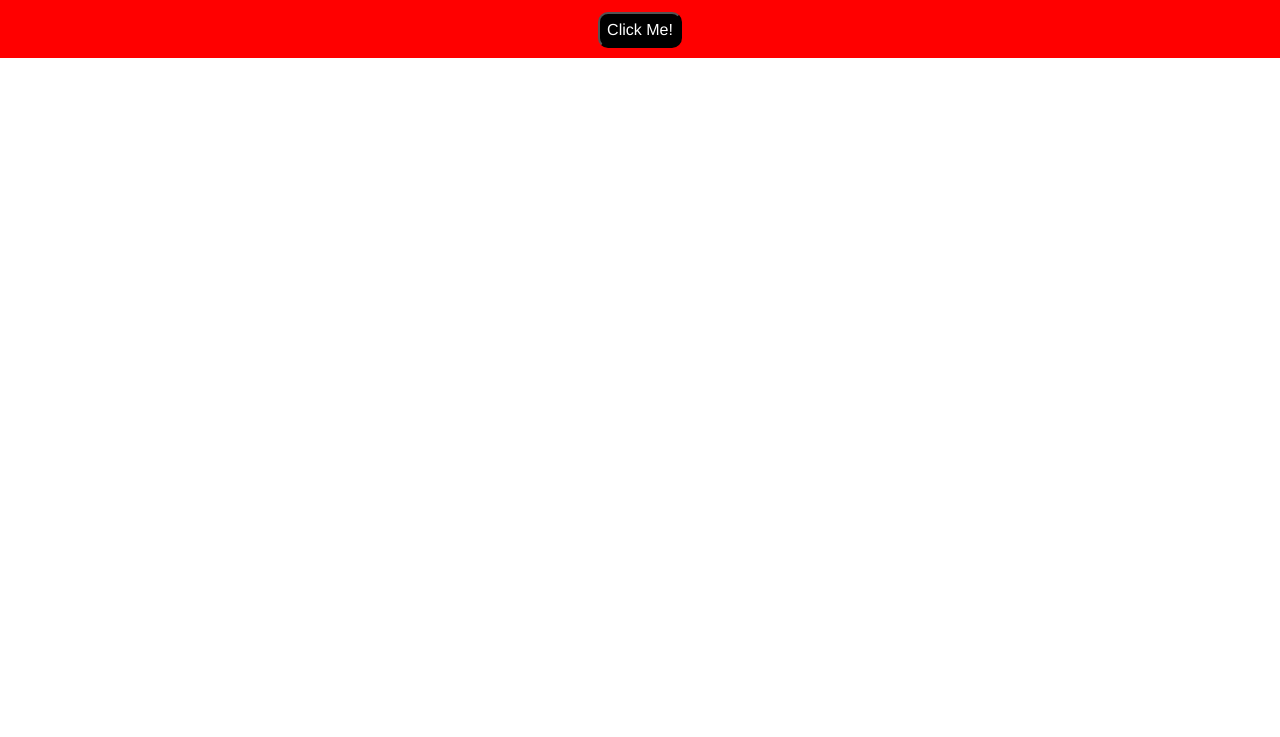
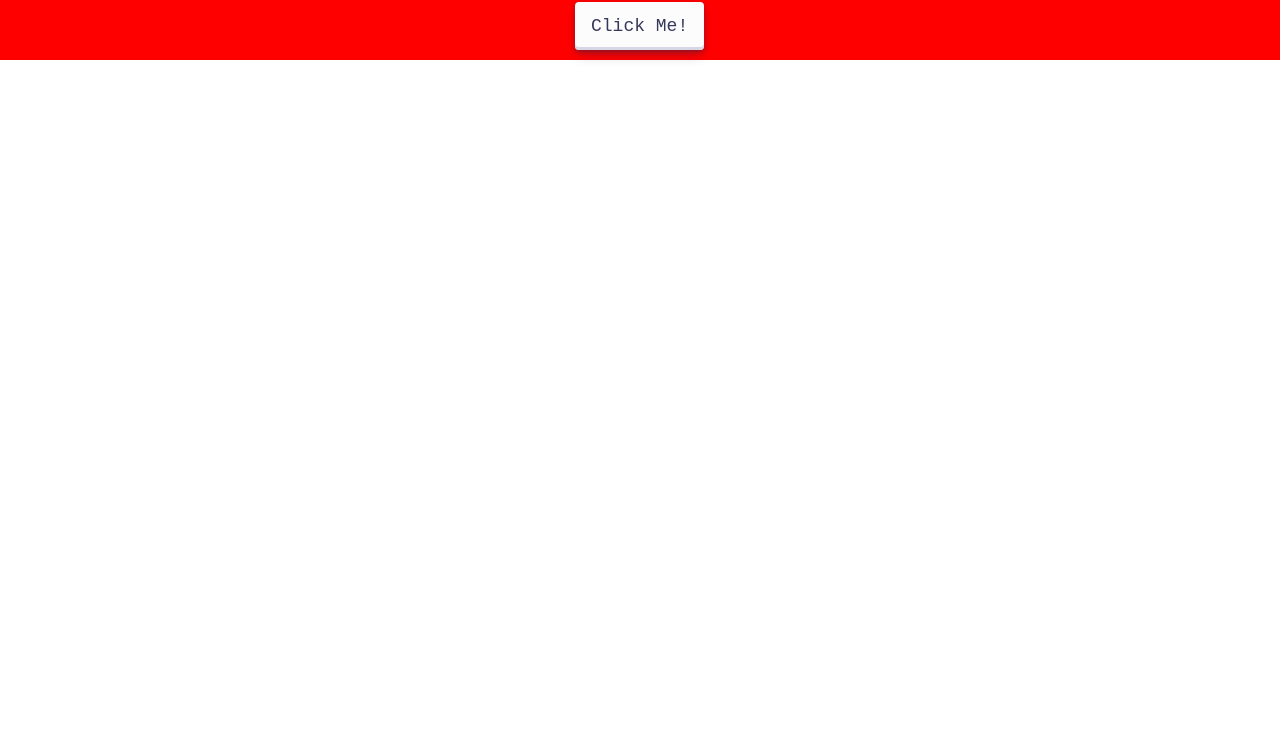
Before and after one commit to BekaAkhvlediani05/test2, a plain HTML site: page index.html in a window 1280 px wide. Shown: the part 63-800 px from the top of the page. Drawn offline with Linux system fonts and the light colour scheme.

Commit message:
changed the whole button

```diff
--- a/style.css
+++ b/style.css
@@ -11,12 +11,48 @@
   justify-content: center;
 }
 
-.button1 {
-  background-color: black;
-  margin-top: 10px;
-  padding: 7px;
-  border-radius: 10px;
-  color: white;
-  font-size: medium;
-  font-family: 'Franklin Gothic Medium', 'Arial Narrow', Arial, sans-serif;
+
+.button1{
+  align-items: center;
+  appearance: none;
+  background-color: #FCFCFD;
+  border-radius: 4px;
+  border-width: 0;
+  box-shadow: rgba(45, 35, 66, 0.4) 0 2px 4px,rgba(45, 35, 66, 0.3) 0 7px 13px -3px,#D6D6E7 0 -3px 0 inset;
+  box-sizing: border-box;
+  color: #36395A;
+  cursor: pointer;
+  display: inline-flex;
+  font-family: "JetBrains Mono",monospace;
+  height: 48px;
+  justify-content: center;
+  line-height: 1;
+  list-style: none;
+  overflow: hidden;
+  padding-left: 16px;
+  padding-right: 16px;
+  position: relative;
+  text-align: left;
+  text-decoration: none;
+  transition: box-shadow .15s,transform .15s;
+  user-select: none;
+  -webkit-user-select: none;
+  touch-action: manipulation;
+  white-space: nowrap;
+  will-change: box-shadow,transform;
+  font-size: 18px;
 }
+
+.button1:focus {
+  box-shadow: #D6D6E7 0 0 0 1.5px inset, rgba(45, 35, 66, 0.4) 0 2px 4px, rgba(45, 35, 66, 0.3) 0 7px 13px -3px, #D6D6E7 0 -3px 0 inset;
+}
+
+.button1:hover {
+  box-shadow: rgba(45, 35, 66, 0.4) 0 4px 8px, rgba(45, 35, 66, 0.3) 0 7px 13px -3px, #D6D6E7 0 -3px 0 inset;
+  transform: translateY(-2px);
+}
+
+.button1:active {
+  box-shadow: #D6D6E7 0 3px 7px inset;
+  transform: translateY(2px);
+}
```
